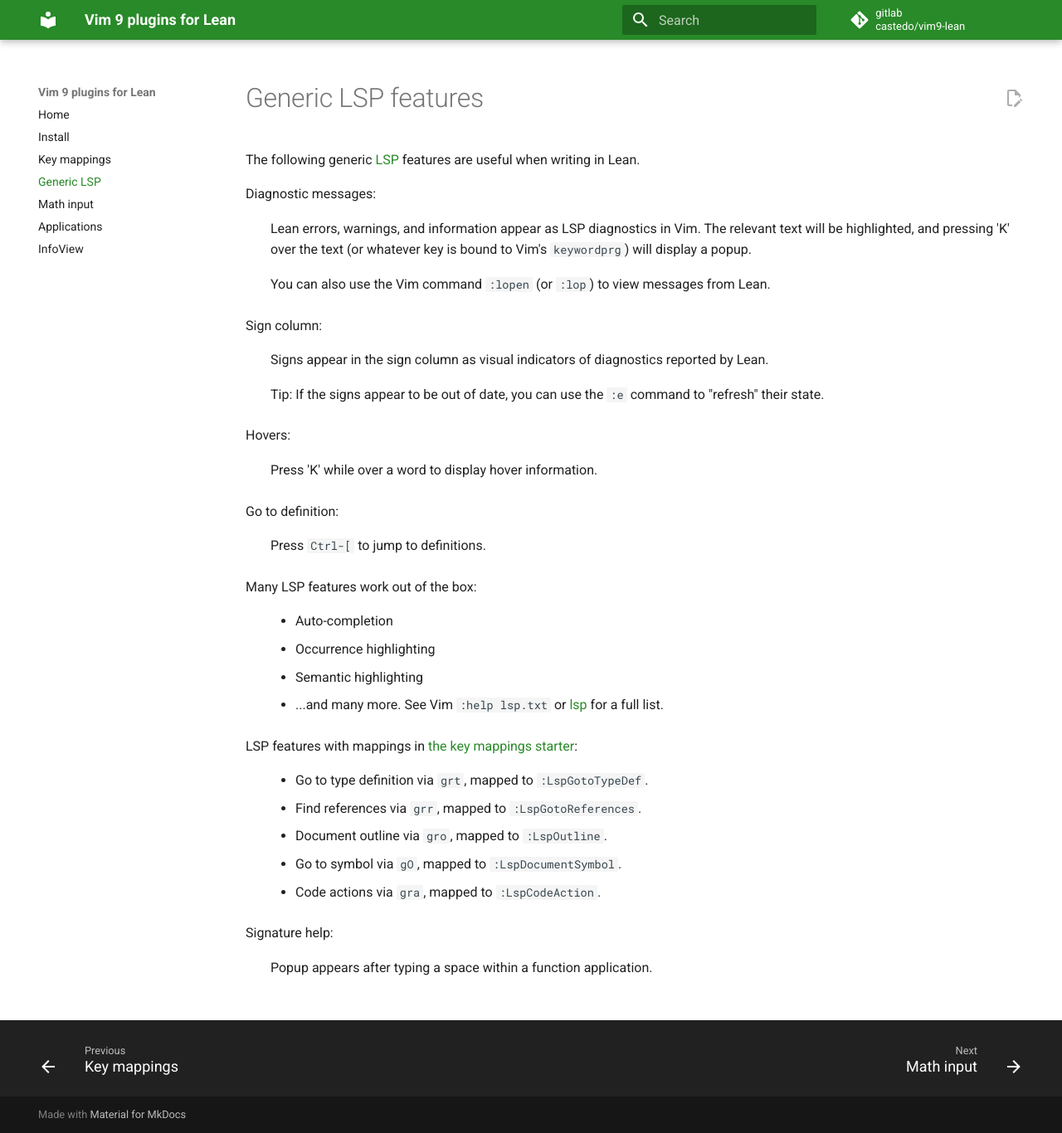
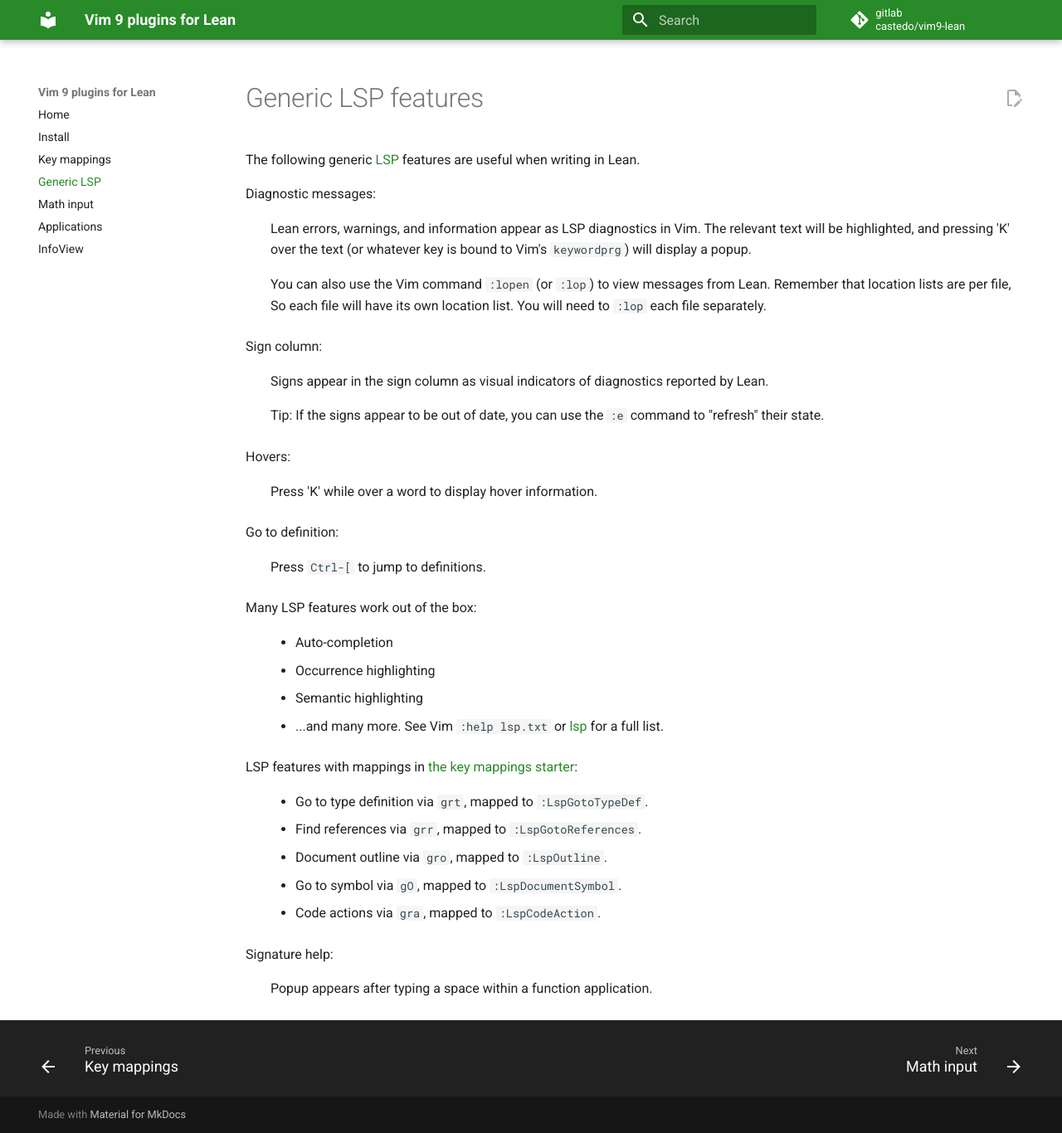
Before and after one commit to castedo/vim9-lean, an MkDocs documentation site: the page built from docs/lsp.md, in a window 1280 px wide and 1366 px high. Shown: the whole window at 83% size. Built offline with MkDocs 1.6.1 and Material for MkDocs 9.7.7, drawn with Linux system fonts in a browser that asks for light colours; comment, search, counter and statistics services are not loaded.

Commit message:
minor additions

```diff
--- a/docs/lsp.md
+++ b/docs/lsp.md
@@ -11,6 +11,9 @@ Diagnostic messages:
     bound to Vim's `keywordprg`) will display a popup.
 
     You can also use the Vim command `:lopen` (or `:lop`) to view messages from Lean.
+    Remember that location lists are per file,
+    So each file will have its own location list.
+    You will need to `:lop` each file separately.
 
 Sign column:
 :   Signs appear in the sign column as visual indicators of diagnostics reported by Lean.
```
Also changed, not shown: docs/applications.md (+2 -1 lines), docs/index.md (+1 -1 lines).
